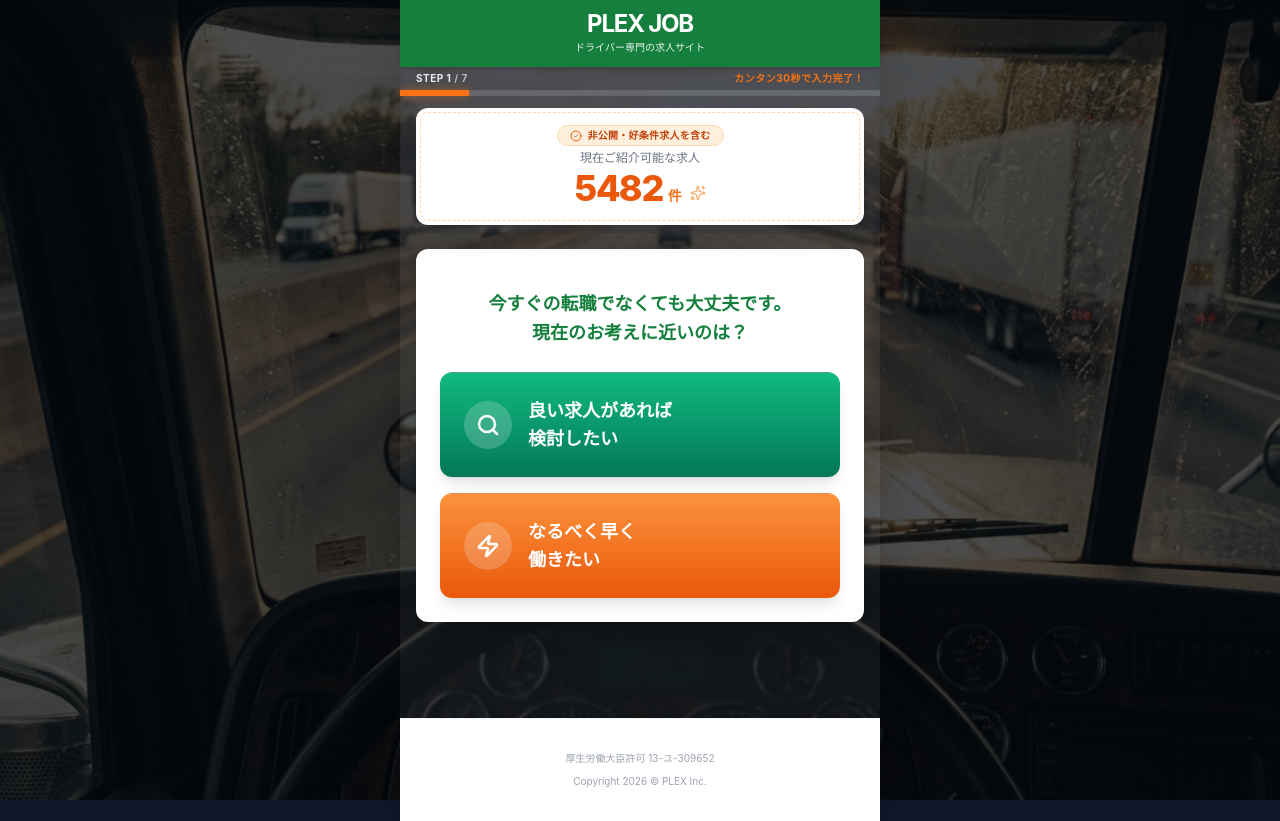
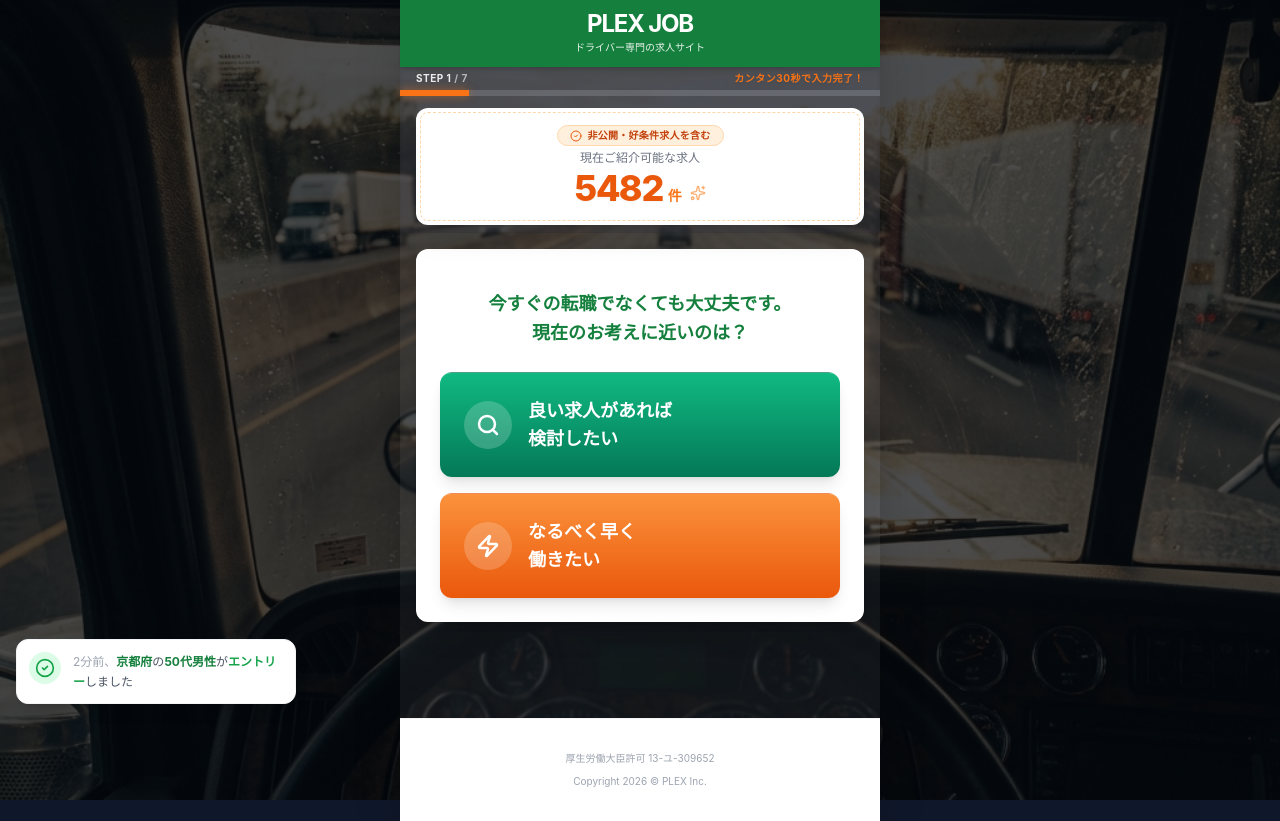
Before and after one commit to 11kazu13/driver-lp-prototype, a React (Vite) app: page / in a window 1280 px wide. Built offline with nearby package versions, Linux system fonts and the light colour scheme.

Commit message:
feat: 画面隅にエントリー通知を表示するUIを追加

```diff
--- /dev/null
+++ b/src/components/ui/SocialProofNotification.tsx
@@ -0,0 +1,98 @@
+import { useEffect, useState } from 'react';
+import { useLocation } from 'react-router-dom';
+import { motion, AnimatePresence } from 'framer-motion';
+import { CheckCircle2 } from 'lucide-react';
+
+// Dummy data - weighted toward typical driver demographics
+const DUMMY_ENTRIES = [
+  { area: '東京都', attr: '40代男性' },
+  { area: '神奈川県', attr: '50代男性' },
+  { area: '埼玉県', attr: '40代男性' },
+  { area: '千葉県', attr: '30代男性' },
+  { area: '大阪府', attr: '40代男性' },
+  { area: '愛知県', attr: '50代男性' },
+  { area: '福岡県', attr: '30代男性' },
+  { area: '北海道', attr: '40代男性' },
+  { area: '兵庫県', attr: '50代男性' },
+  { area: '静岡県', attr: '40代男性' },
+  { area: '茨城県', attr: '30代男性' },
+  { area: '広島県', attr: '40代男性' },
+  { area: '京都府', attr: '50代男性' },
+  { area: '新潟県', attr: '40代男性' },
+  { area: '宮城県', attr: '30代男性' },
+];
+
+const TIME_LABELS = ['たった今', '1分前', '2分前', '3分前'];
+
+export const SocialProofNotification = () => {
+  const { pathname } = useLocation();
+  const [isVisible, setIsVisible] = useState(false);
+  const [currentEntry, setCurrentEntry] = useState(DUMMY_ENTRIES[0]);
+  const [timeLabel, setTimeLabel] = useState(TIME_LABELS[0]);
+
+  // Hide on Thanks page
+  if (pathname === '/thanks') return null;
+
+  useEffect(() => {
+    // Show first notification after 2 seconds
+    const initialTimeout = setTimeout(() => {
+      showNotification();
+    }, 2000);
+
+    // Then show at random intervals (15-30 seconds)
+    const interval = setInterval(() => {
+      showNotification();
+    }, Math.random() * 15000 + 15000); // 15-30 seconds
+
+    return () => {
+      clearTimeout(initialTimeout);
+      clearInterval(interval);
+    };
+  }, []);
+
+  const showNotification = () => {
+    // Pick random entry and time
+    const randomEntry = DUMMY_ENTRIES[Math.floor(Math.random() * DUMMY_ENTRIES.length)];
+    const randomTime = TIME_LABELS[Math.floor(Math.random() * TIME_LABELS.length)];
+
+    setCurrentEntry(randomEntry);
+    setTimeLabel(randomTime);
+    setIsVisible(true);
+
+    // Hide after 4-5 seconds
+    setTimeout(() => {
+      setIsVisible(false);
+    }, 4500);
+  };
+
+  return (
+    <AnimatePresence>
+      {isVisible && (
+        <motion.div
+          initial={{ opacity: 0, x: -50, y: 20 }}
+          animate={{ opacity: 1, x: 0, y: 0 }}
+          exit={{ opacity: 0, x: -30 }}
+          transition={{ duration: 0.4, ease: "easeOut" }}
+          className="fixed bottom-24 left-4 z-40 max-w-[280px]"
+        >
+          <div className="bg-white rounded-xl shadow-lg border border-gray-100 p-3 flex items-start gap-3">
+            {/* Icon */}
+            <div className="flex-shrink-0 w-8 h-8 bg-green-100 rounded-full flex items-center justify-center">
+              <CheckCircle2 className="w-5 h-5 text-green-600" />
+            </div>
+
+            {/* Content */}
+            <div className="flex-1 min-w-0">
+              <p className="text-xs text-gray-600 leading-relaxed">
+                <span className="text-gray-400">{timeLabel}、</span>
+                <span className="font-bold text-primary">{currentEntry.area}</span>の
+                <span className="font-bold text-primary">{currentEntry.attr}</span>が
+                <span className="text-green-600 font-bold">エントリー</span>しました
+              </p>
+            </div>
+          </div>
+        </motion.div>
+      )}
+    </AnimatePresence>
+  );
+};
--- a/src/layouts/MobileLayout.tsx
+++ b/src/layouts/MobileLayout.tsx
@@ -3,6 +3,7 @@ import { JobCounter } from '../components/features/JobCounter';
 import { Header } from '../components/layouts/Header';
 import { ProgressBar } from '../components/ui/ProgressBar';
 import { AiHelpButton } from '../components/ui/AiHelpButton';
+import { SocialProofNotification } from '../components/ui/SocialProofNotification';
 
 import bgImage from '../assets/bg-driver.png';
 
@@ -43,6 +44,9 @@ export const MobileLayout = () => {
 
       {/* AI Help Floating Button */}
       <AiHelpButton />
+
+      {/* Social Proof Notification */}
+      <SocialProofNotification />
     </div>
   );
 };
```
Also changed, not shown: 1 other file (tests, documents, lock files or other folders).
